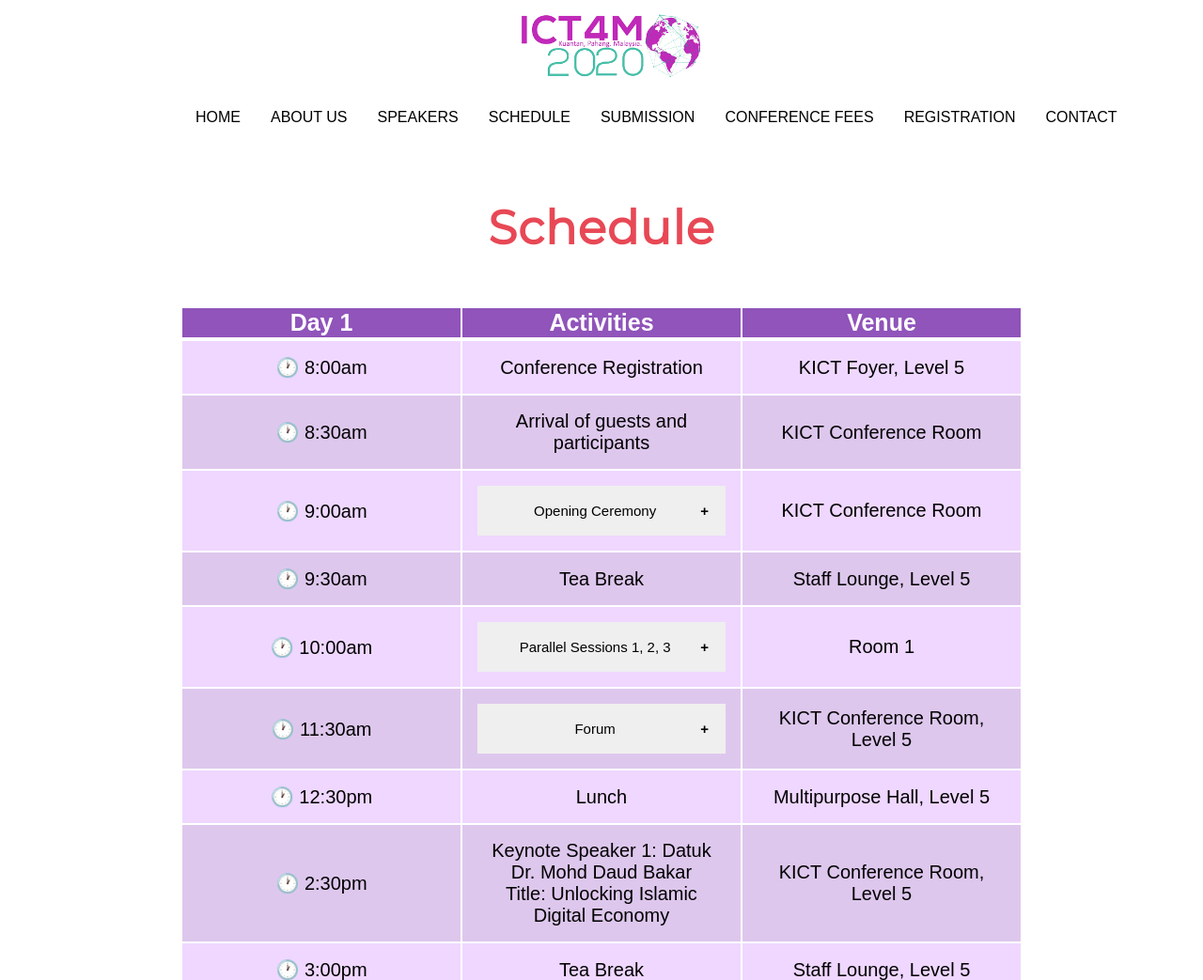
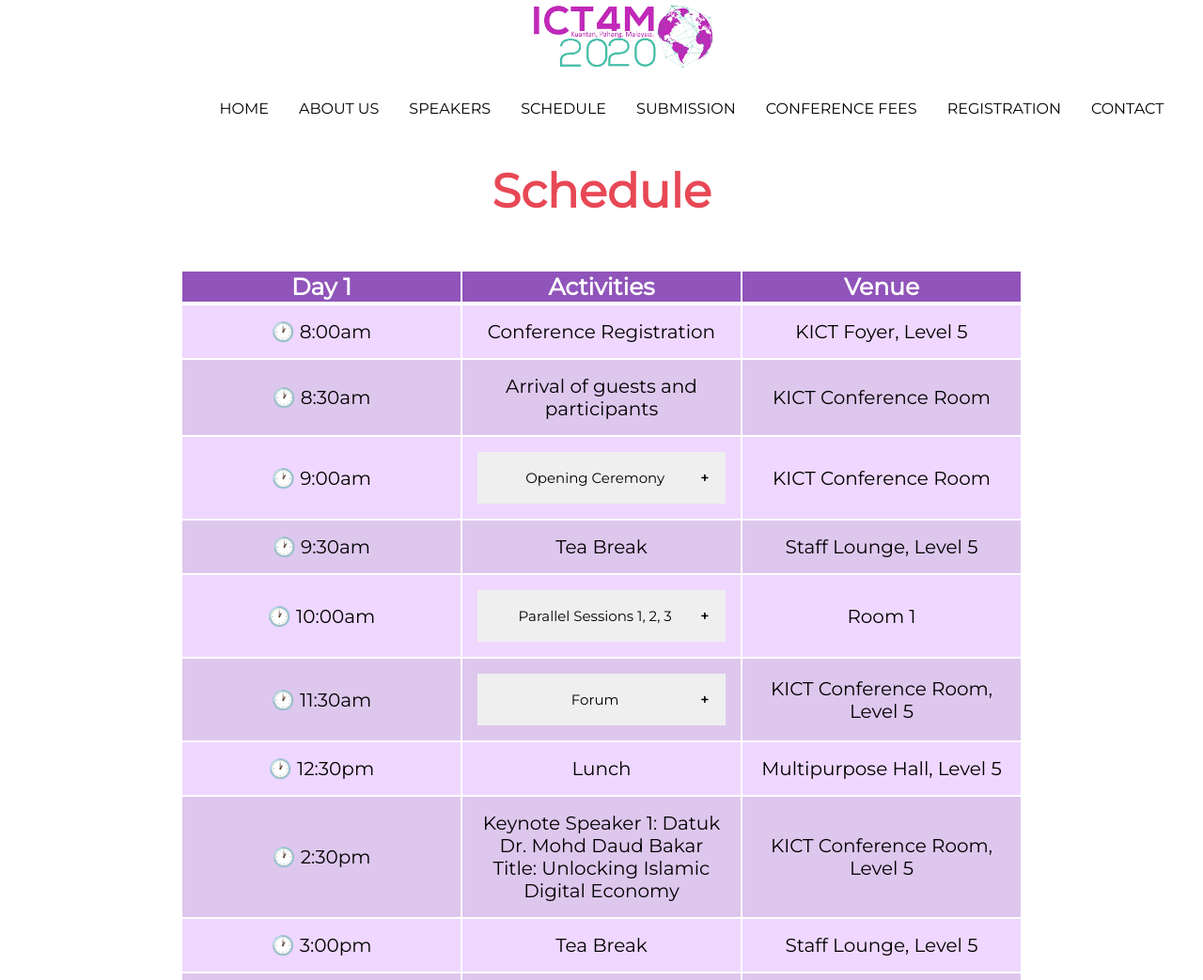
Before and after one commit to ICT4M2020/part3, a plain HTML site: page tentative.html in a window 1280 px wide. Shown: the top 1043 px of the page at 94% size. Drawn offline with Linux system fonts and the light colour scheme.

Commit message:
Update tentative.css

```diff
--- a/tentative.css
+++ b/tentative.css
@@ -1,5 +1,5 @@
 *{
-  font-family: sans-serif;
+font-family: 'Montserrat', sans-serif;
 }
 
 body{
@@ -9,8 +9,7 @@
 }
 
 img {
-  margin-top: 10px;
-  margin-left: 43%;
+  margin-left: 44%;
   box-sizing: border-box;
     display: inline;
 }
@@ -18,25 +17,23 @@
 .topnav {
   overflow: hidden;
   background-color: transparent;
-  padding-left: 15%;
+  padding-left: 17%;
   margin-top: 10px;
-  margin-bottom: 10px;
-  font-family: 'Poppins', sans-serif;
+  font-family: 'Montserrat', sans-serif;
 }
 
 /* Navigation links */
 .topnav a {
   float: left;
   font-size: 16px;
-  font-family: sans-serif;
   color: black;
   text-align: center;
   padding: 14px 16px;
   text-decoration: none;
   border: 5px;
   text-transform: uppercase;
+
 }
-
 /* The subnavigation menu */
 .subnav {
   float: left;
@@ -92,16 +89,14 @@
 }
 
 h1{
-  background: transparent;
-  padding-top: 30px;
+  font-style: bold;
+  font-size: 50px;
 padding-right: 50px;
 padding-bottom: 20px;
 padding-left: 50px;
+  color: #e84855;
+  font-family: 'Montserrat', sans-serif;
   text-align: center;
-  font-family: 'Montserrat', sans-serif;
-  font-size: 50px;
-  color: #e84855;
-  letter-spacing: 1px;
 }
 .content{
   width: 50%;
@@ -170,6 +165,7 @@
   background-color: #DEC7ED;
 }
 
+
 /* footer */
 .page-footer{
   font-family: 'Montserrat', sans-serif;
@@ -177,12 +173,12 @@
 background: -moz-linear-gradient(top, #CE67CA 0%, #5500A4 100%, #C59237 100%);
 background: -webkit-linear-gradient(top, #CE67CA 0%, #5500A4 100%, #C59237 100%);
 background: linear-gradient(to bottom, #CE67CA 0%, #5500A4 100%, #C59237 100%);
-padding: 30px;
+  padding: 15px 30px 30px 30px;
   padding-top: 5px;
   text-align: center;
 }
 a{
-  color:white
+  color:white;
 }
  li:hover{
   text-decoration: underline;
@@ -193,7 +189,11 @@
 li:active{
   text-decoration: underline;
 }
+h4{
+  color: black
+}
 h5{
+  color: white;
   font-size: 18px;
 }
 ul {
@@ -205,6 +205,7 @@
     margin-inline-end: 0px;
     margin-right: 40px;
 }
+
 
 /*accordion*/
 .accordion{
```
Lines whose indentation alone changed are shown as unchanged.
